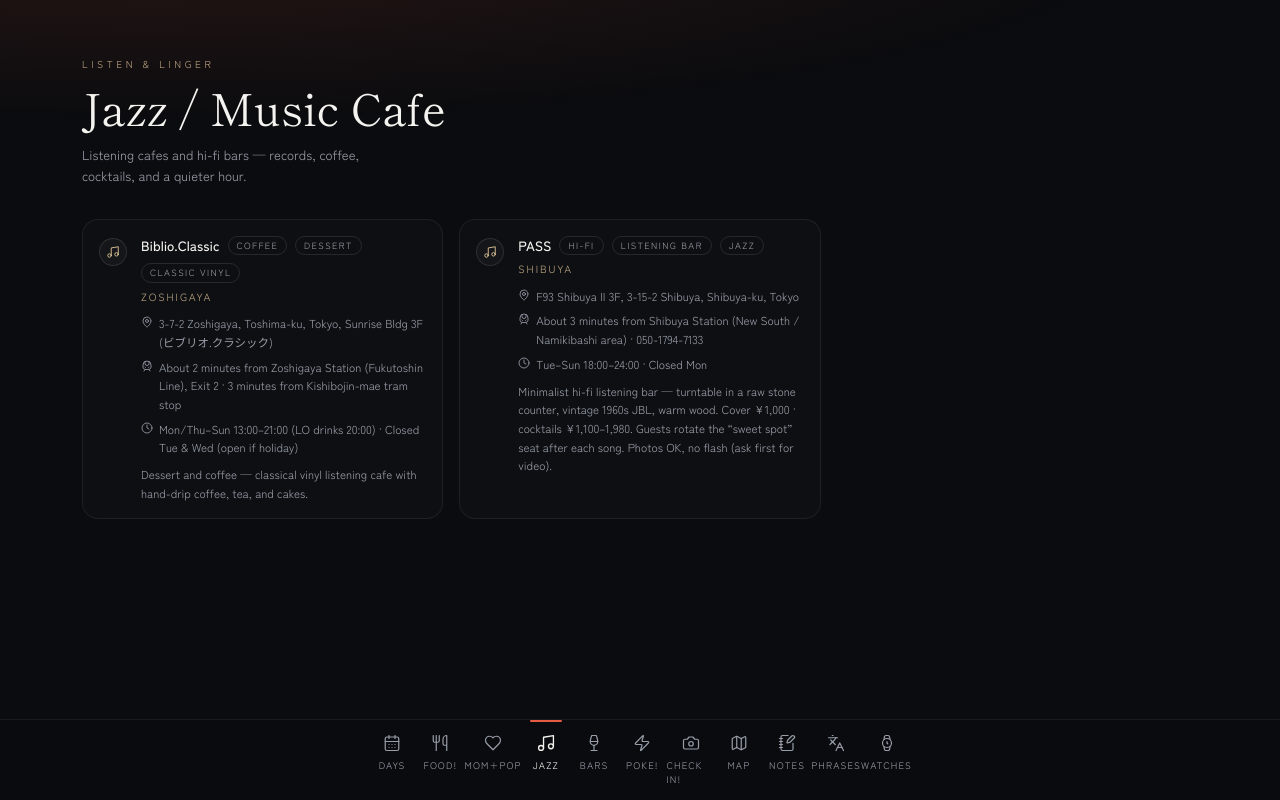
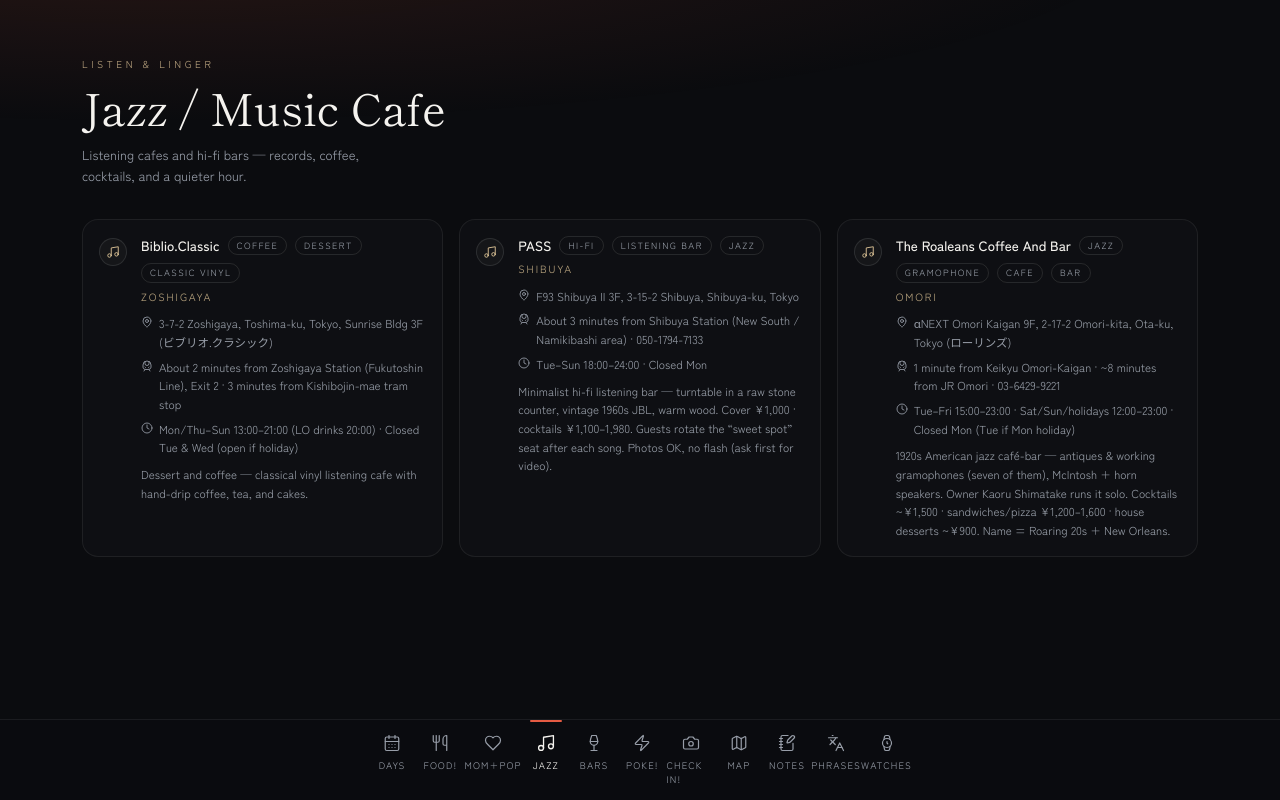
Before and after one commit to Cacody25/japan-trip, a React (Vite) app: page /jazz-cafes in a window 1280 px wide. Built offline with nearby package versions, Linux system fonts and the light colour scheme.

Commit message:
Add Dragon Ball Store on Day 4 and Roaleans on Jazz/Day 8.

```diff
--- a/src/data/itinerary.js
+++ b/src/data/itinerary.js
@@ -145,7 +145,7 @@ export const days = [
         title: "Tokyo Station Character Street (Marunouchi)",
         kind: "shop",
         detail:
-          "1-9-1 Marunouchi — First Avenue B1 via Yaesu Underground Central Gate. Poke! — Pokémon Store Tokyo Station (easy to miss) has exclusive Station Master Pikachu merch · 10:00–20:30. Other character shops too; Star Wars pop-up here ended Jan 2026 (permanent store is Ikebukuro PARCO 6F).",
+          "1-9-1 Marunouchi — First Avenue via Yaesu gates · 10:00–20:30. Poke! — Pokémon Store (Character Street; Station Master Pikachu exclusives). Dragon Ball Store TOKYO — world’s first official DB store (First Avenue 1F; exclusives, statues, apparel). Star Wars pop-up here ended Jan 2026 (permanent store is Ikebukuro PARCO 6F).",
       },
       {
         time: "Lunch",
@@ -401,6 +401,13 @@ export const days = [
         detail: "Sweets and cafe stop in Yokohama.",
       },
       {
+        time: "On the way back",
+        title: "The Roaleans Coffee And Bar (Omori)",
+        kind: "food",
+        detail:
+          "αNEXT Omori Kaigan 9F — 1920s jazz café-bar with working gramophones & McIntosh horns. On the Keikyu/JR line between Yokohama and Tokyo · opens Fri 15:00 · cocktails ~¥1,500 · light meals ¥1,200–1,600.",
+      },
+      {
         time: "Note",
         title: "Weather swap option",
         kind: "note",
--- a/src/data/jazzCafes.js
+++ b/src/data/jazzCafes.js
@@ -26,6 +26,19 @@ export const jazzCafeSpots = [
     lat: 35.65591,
     lng: 139.70551,
   },
+  {
+    id: "roaleans-omori",
+    name: "The Roaleans Coffee And Bar",
+    area: "Omori",
+    address: "αNEXT Omori Kaigan 9F, 2-17-2 Omori-kita, Ota-ku, Tokyo (ローリンズ)",
+    access: "1 minute from Keikyu Omori-Kaigan · ~8 minutes from JR Omori · 03-6429-9221",
+    hours: "Tue–Fri 15:00–23:00 · Sat/Sun/holidays 12:00–23:00 · Closed Mon (Tue if Mon holiday)",
+    note: "1920s American jazz café-bar — antiques & working gramophones (seven of them), McIntosh + horn speakers. Owner Kaoru Shimatake runs it solo. Cocktails ~¥1,500 · sandwiches/pizza ¥1,200–1,600 · house desserts ~¥900. Name = Roaring 20s + New Orleans.",
+    tags: ["jazz", "gramophone", "cafe", "bar"],
+    days: [8],
+    lat: 35.58709,
+    lng: 139.73515,
+  },
 ];
 
 export const jazzCafeMapPlaces = jazzCafeSpots.map((spot) => ({
--- a/src/data/mapPlaces.js
+++ b/src/data/mapPlaces.js
@@ -242,7 +242,17 @@ export const mapPlaces = [
     kind: "shop",
     lat: 35.6812,
     lng: 139.7671,
-    note: "1-9-1 Marunouchi — First Avenue B1 via Yaesu Underground Central Gate. Pokémon Store Tokyo Station (Station Master Pikachu exclusives) is here · 10:00–20:30. Star Wars pop-up ended Jan 2026; permanent Star Wars is Ikebukuro PARCO 6F.",
+    note: "1-9-1 Marunouchi — First Avenue via Yaesu gates · 10:00–20:30. Pokémon Store (Station Master Pikachu) + Dragon Ball Store TOKYO (world’s first official DB shop, 1F). Star Wars pop-up ended Jan 2026; permanent Star Wars is Ikebukuro PARCO 6F.",
+  },
+  {
+    id: "dragon-ball-store-tokyo",
+    name: "Dragon Ball Store TOKYO",
+    area: "Tokyo Station / First Avenue",
+    days: [4],
+    kind: "shop",
+    lat: 35.68125,
+    lng: 139.76725,
+    note: "First Avenue Tokyo Station 1F (Character Street) — world’s first official Dragon Ball store · exclusives, figures, statues · 10:00–20:30 · Yaesu North Exit ~1 min.",
   },
   {
     id: "star-wars-ikebukuro-parco",
```
